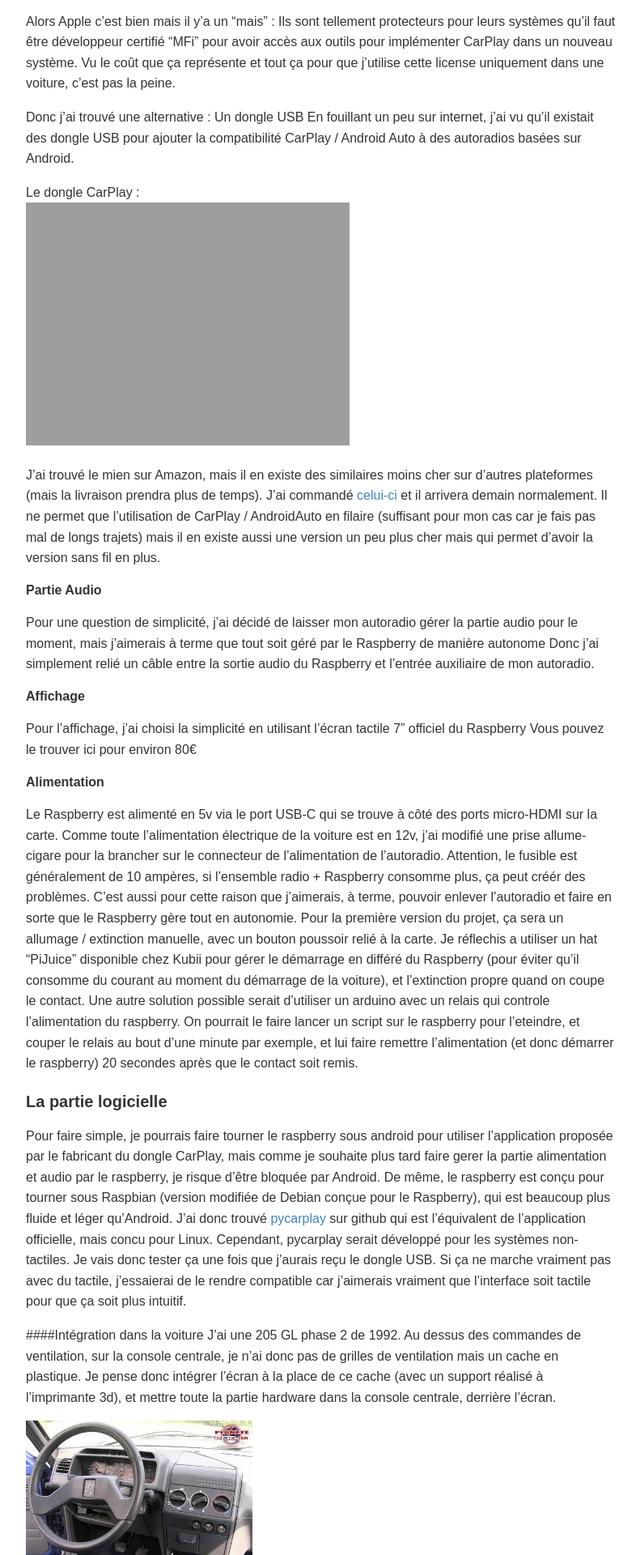
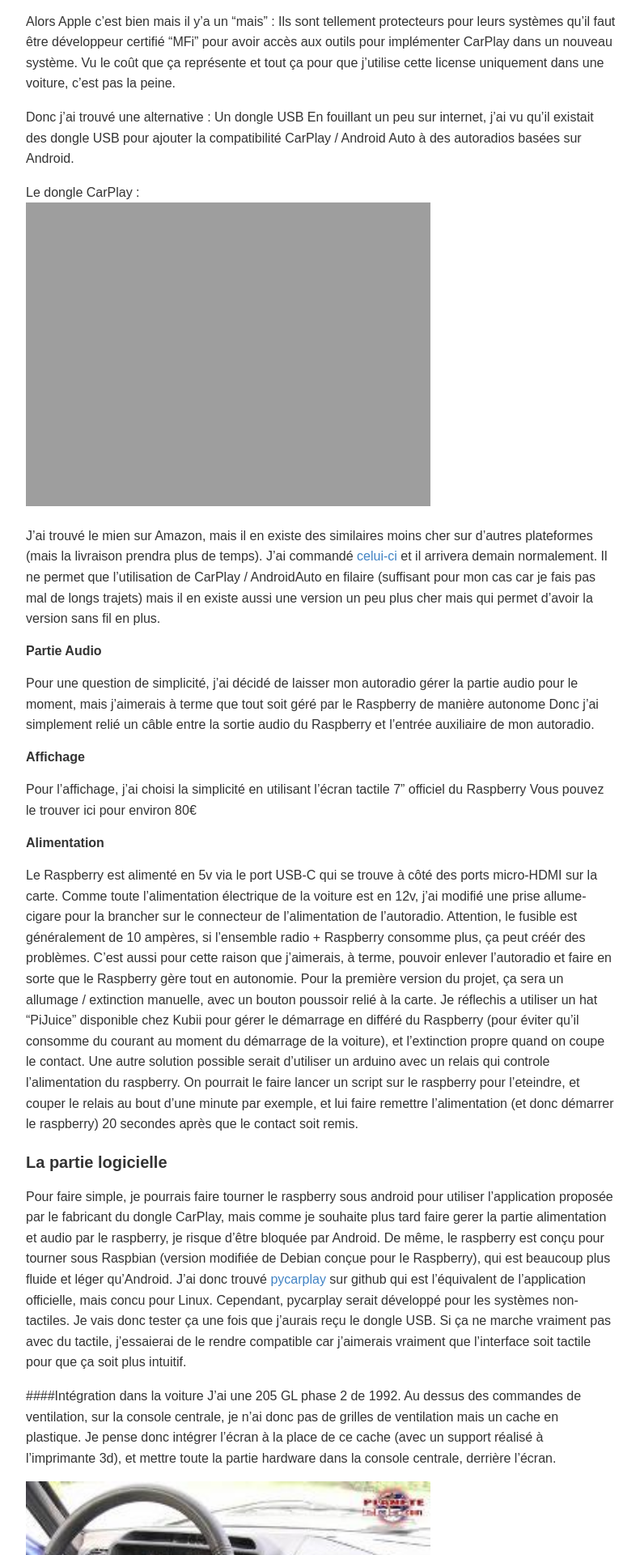
Before and after one commit to Chloedev5/chloedev5.github.io, a Jekyll site: the page built from _posts/2023-02-03-Carplay-205.md, in a window 1280 px wide. Shown: the part 1382-3302 px from the top of the page at 81% size, without its empty margins (118-909 px from the left). Built offline with Jekyll 4.4.1, drawn with Linux system fonts in a browser that asks for light colours; comment, search, counter and statistics services are not loaded; a style sheet for code colours, icons or effects is not loaded.

Commit message:
Update 2023-02-03-Carplay-205.md

```diff
--- a/_posts/2023-02-03-Carplay-205.md
+++ b/_posts/2023-02-03-Carplay-205.md
@@ -37,7 +37,7 @@
 
 Le dongle CarPlay :
 <br>
-<img src="/images/blog/2023-02-03-Carlinkit.jpg" alt="CarlinKit" />
+<img src="/images/blog/2023-02-03-Carlinkit.jpg" alt="CarlinKit" style="width:500px"/>
 
 J'ai trouvé le mien sur Amazon, mais il en existe des similaires moins cher sur d'autres plateformes (mais la livraison prendra plus de temps). J'ai commandé <a href="https://www.amazon.fr/AndroidAuto-nstallation-lapplication-compatible-MirrorScreen/dp/B0919JS1K3/ref=psdc_389789011_t3_B09ZQF182F">celui-ci</a> et il arrivera demain normalement. Il ne permet que l'utilisation de CarPlay / AndroidAuto en filaire (suffisant pour mon cas car je fais pas mal de longs trajets) mais il en existe aussi une version un peu plus cher mais qui permet d'avoir la version sans fil en plus.
 
@@ -63,9 +63,9 @@
 ####Intégration dans la voiture
 J'ai une 205 GL phase 2 de 1992. Au dessus des commandes de ventilation, sur la console centrale, je n'ai donc pas de grilles de ventilation mais un cache en plastique. Je pense donc intégrer l'écran à la place de ce cache (avec un support réalisé à l'imprimante 3d), et mettre toute la partie hardware dans la console centrale, derrière l'écran.
 
-<img src="https://chloedev5.github.io/images/blog/2023-02-03-205-tableau-de-bord.jpg" alt="Tableau de bord" />
+<img src="https://chloedev5.github.io/images/blog/2023-02-03-205-tableau-de-bord.jpg" alt="Tableau de bord" style="width:500px" />
 
 J'ai aussi envie que ça soit le plus discret possible, comme si c'était monté d'origine. Je voudrais donc que le port USB qui va servir à brancher mon téléphone au dongle soit intégré dans le cache en plastique sous l'autoradio, devant le levier de vitesse, ou alors, quand j'aurais fait en sorte de pouvoir virer la radio, dans un cache en plastique ou en métal que j'aurai mis à la place.
 <br>
-<img src="https://chloedev5.github.io/images/blog/2023-02-03-connecteurusb1.jpg" alt="Vue côté exterieur" />
-<img src="https://chloedev5.github.io/images/blog/2023-02-03-connecteurusb2.jpg" alt="Vue côté interieur" />
+<img src="https://chloedev5.github.io/images/blog/2023-02-03-connecteurusb1.jpg" alt="Vue côté exterieur" style="width:500px" />
+<img src="https://chloedev5.github.io/images/blog/2023-02-03-connecteurusb2.jpg" alt="Vue côté interieur" style="width:500px" />
```
